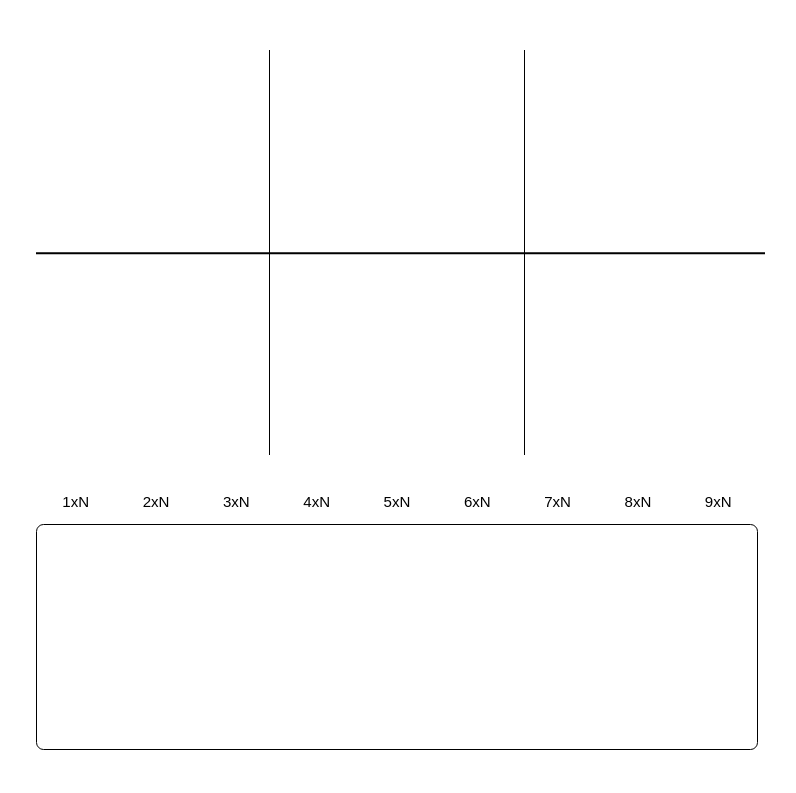
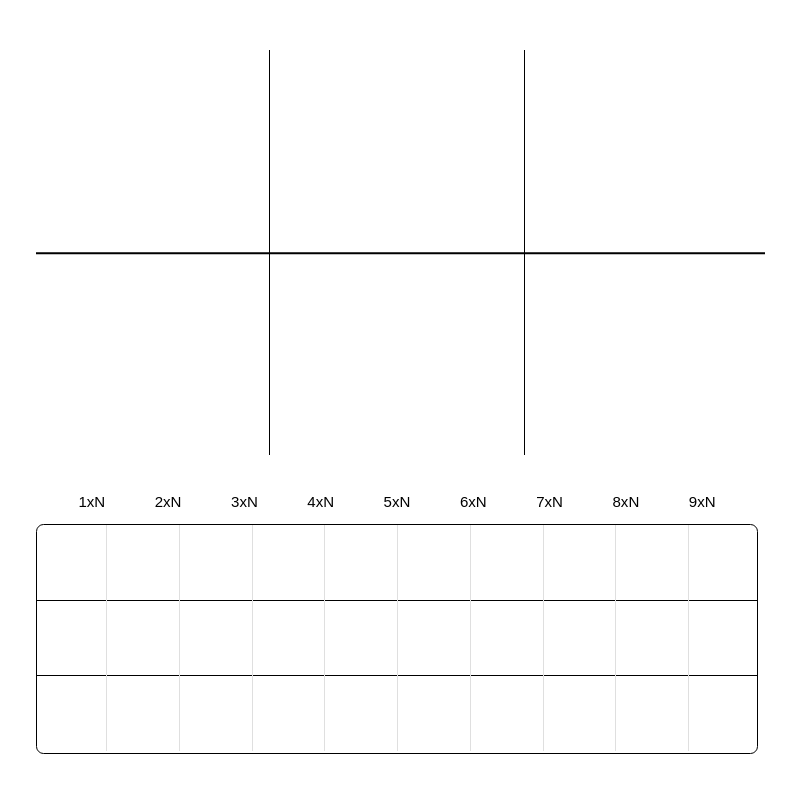
Before and after one commit to aleksandarbatin/carsSpeed-app, a website: page dist/index.html in a window 1280 px wide. Shown: the part 93-886 px from the top of the page, without its empty margins (243-1039 px from the left). Drawn offline with Linux system fonts and the light colour scheme; no server answers.

Commit message:
level_6 - track scale distance

```diff
--- a/src/sass/blocks/_track.scss
+++ b/src/sass/blocks/_track.scss
@@ -5,7 +5,8 @@
 .track{
 	padding: 0 3rem;
 	&__measure {
-		width: 100%;
+		width: 95%;
+		margin: 0 auto;
 		margin-bottom: 2rem;
 		td {
 			font-size: 2rem;
@@ -14,9 +15,22 @@
 	}
 	&__lines {
 		width: 100%;
-		height: 30rem;
+		height: 30.5rem;
 		margin-bottom: 30rem;
 		border: 0.2rem solid #000;
 		border-radius: 1rem;
+		.line {
+			width: 100%;
+			height: 10rem;
+			border-bottom: 0.2rem solid #000;
+			&:last-child {
+				border-bottom: none;
+			}
+			li {
+				width: 9.8%;
+				height: 10rem;
+				border-right: 0.2rem solid #DFDFDF;
+			}
+		}
 	}
 }
```
Also changed, not shown: dist/css/main.css, dist/index.html, src/pre-css/main.css.
